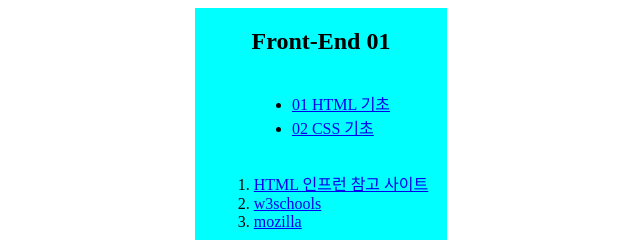
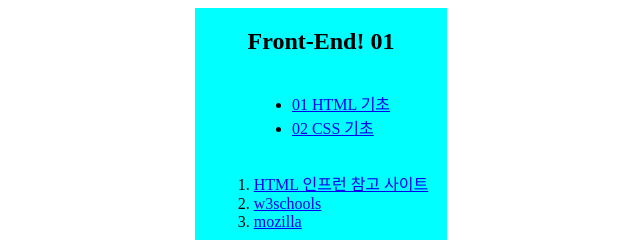
Before and after one commit to cncn0069/k-digital-2025-02, a plain HTML site: page index.html in a window 1280 px wide. Shown: the top 240 px of the page, 319-959 px from the left. Drawn offline with Linux system fonts and the light colour scheme.

Commit message:
2025-02-06

```diff
--- a/index.html
+++ b/index.html
@@ -15,7 +15,7 @@
     <div id="headDDiv">
         <div id="headDiv">
             <header>
-                <h2>Front-End 01</h2>
+                <h2>Front-End! 01</h2>
             </header>
             <main>
                 <nav>
```
